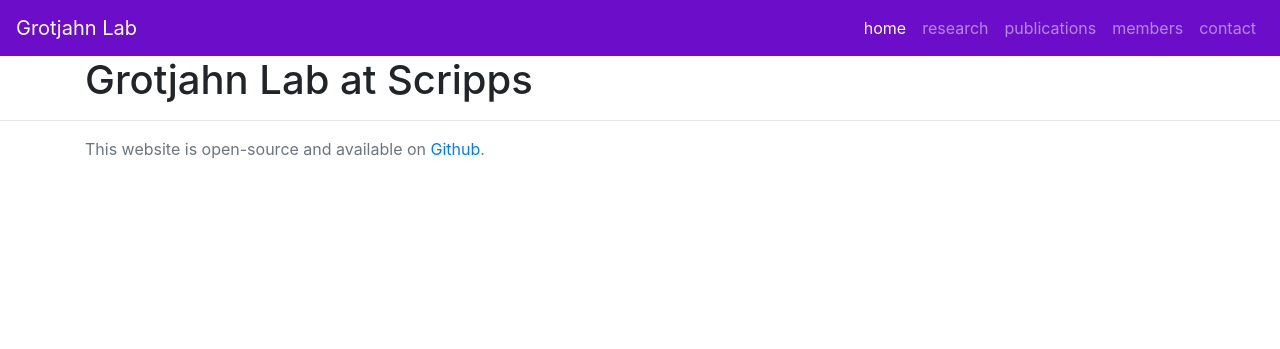
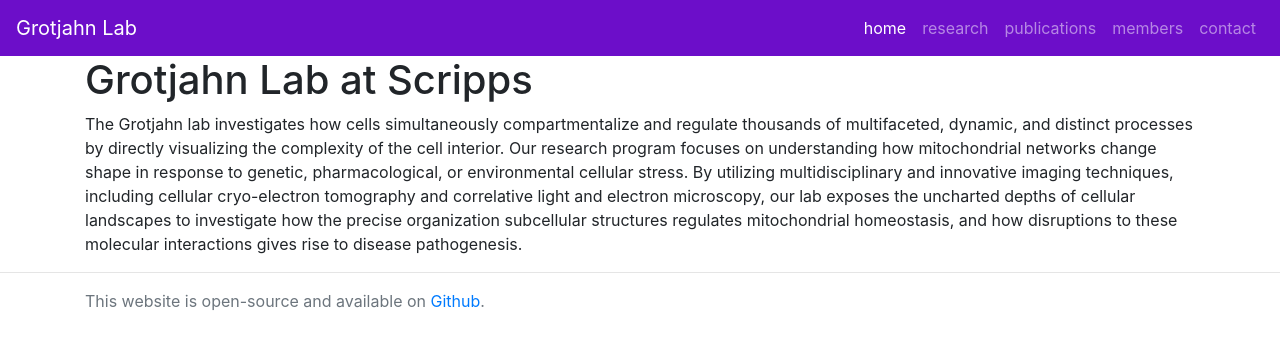
Before and after one commit to GrotjahnLab/GrotjahnLab.github.io, a Jekyll site: the page built from index.md, in a window 1280 px wide. Shown: the top 349 px of the page. Built offline with Jekyll 4.4.1, drawn with Linux system fonts in a browser that asks for light colours; nearby versions of some CDN libraries; comment, search, counter and statistics services are not loaded.

Commit message:
update homepage research statement

```diff
--- a/index.md
+++ b/index.md
@@ -6,3 +6,4 @@
 ---
 
 # Grotjahn Lab at Scripps
+The Grotjahn lab investigates how cells simultaneously compartmentalize and regulate thousands of multifaceted, dynamic, and distinct processes by directly visualizing the complexity of the cell interior. Our research program focuses on understanding how mitochondrial networks change shape in response to genetic, pharmacological, or environmental cellular stress. By utilizing multidisciplinary and innovative imaging techniques, including cellular cryo-electron tomography and correlative light and electron microscopy, our lab exposes the uncharted depths of cellular landscapes to investigate how the precise organization subcellular structures regulates mitochondrial homeostasis, and how disruptions to these molecular interactions gives rise to disease pathogenesis.
```
